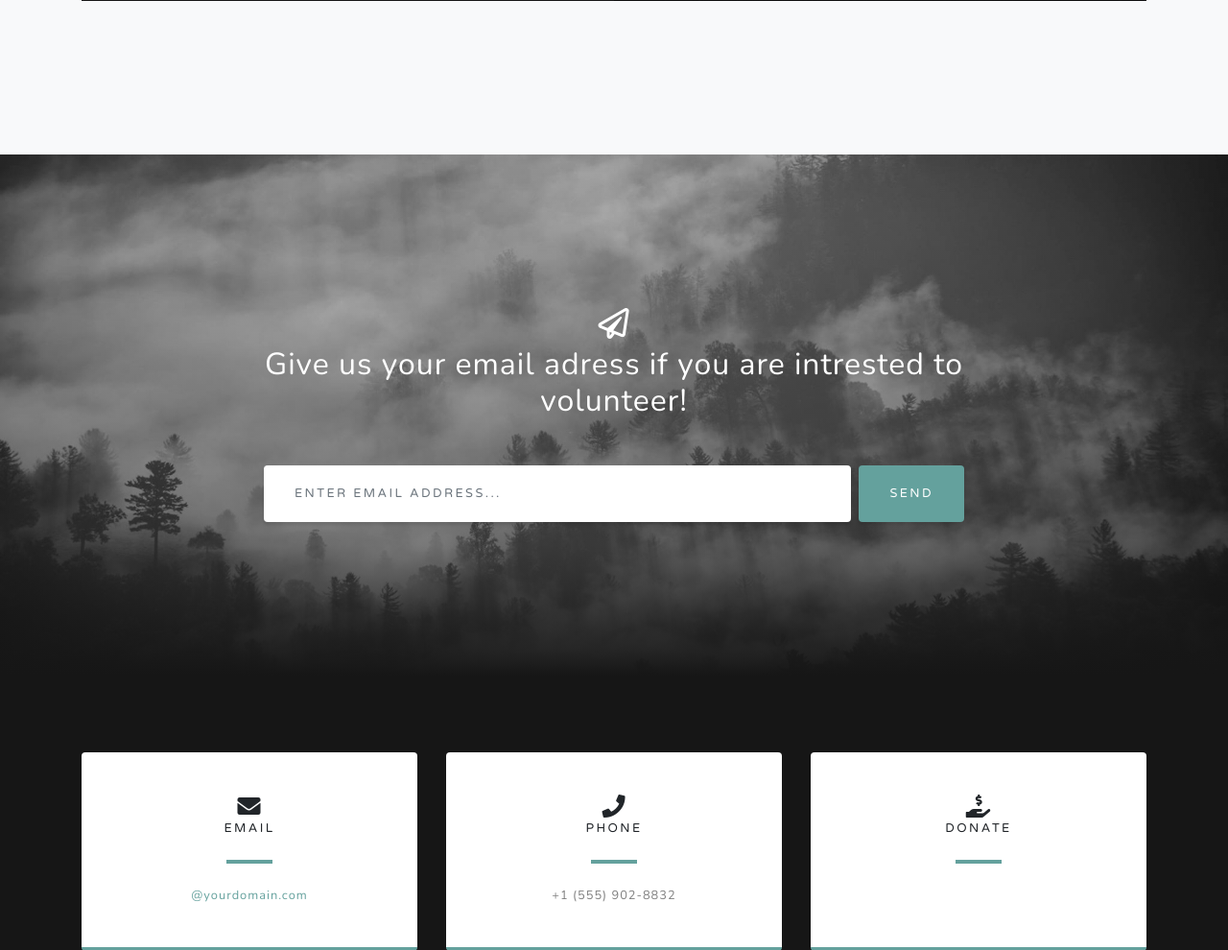
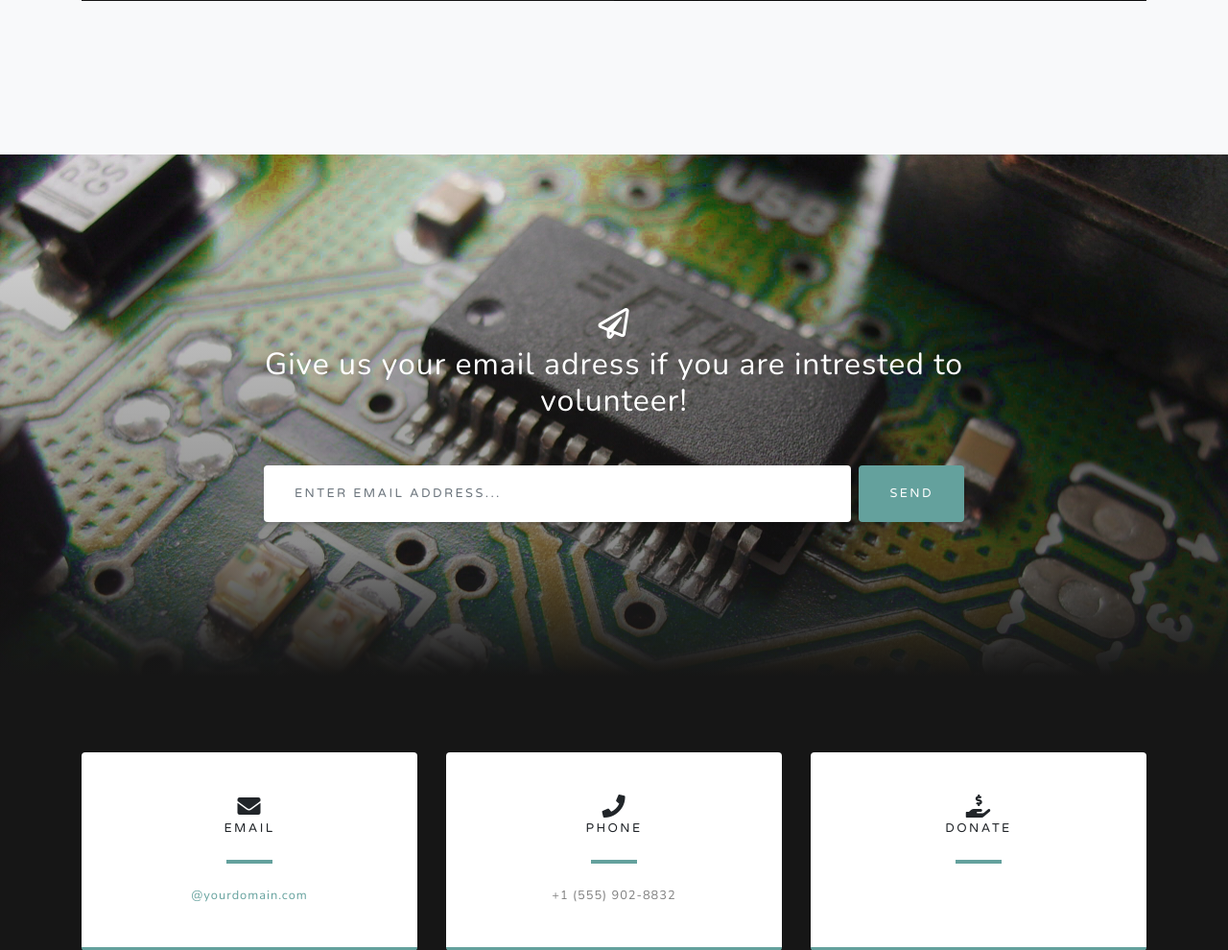
Before and after one commit to itamar19-meet/GOW, a Flask app: page / in a window 1280 px wide. Shown: the part 3141-4131 px from the top of the page at 96% size. Run offline with Flask 2, Linux system fonts and the light colour scheme; some libraries are stand-ins or nearby versions.

Commit message:
image added

```diff
--- a/templates/the_website.html
+++ b/templates/the_website.html
@@ -199,7 +199,7 @@
     </section>
 
     <!-- Signup Section -->
-    <section id="signup" class="signup-section">
+    <section id="signup" class="signup-section" style="background-image:"src="../static/img/demo-image-02.jpg !important">
       <div class="container">
         <div class="row">
           <div class="col-md-10 col-lg-8 mx-auto text-center">
```
Also changed, not shown: static/img/bg-signup.jpg, static/img/bg-signup1.jpg (added).
